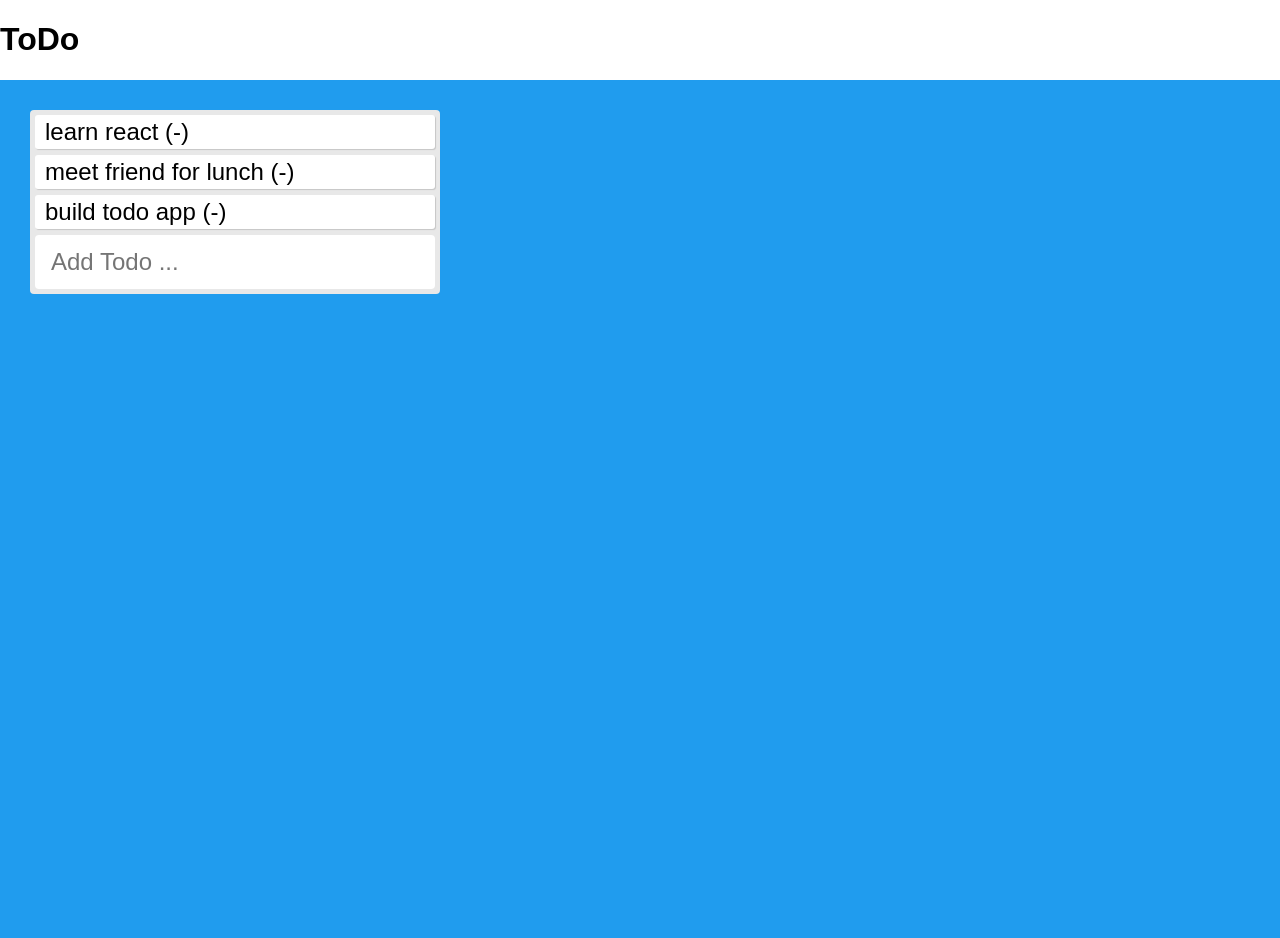
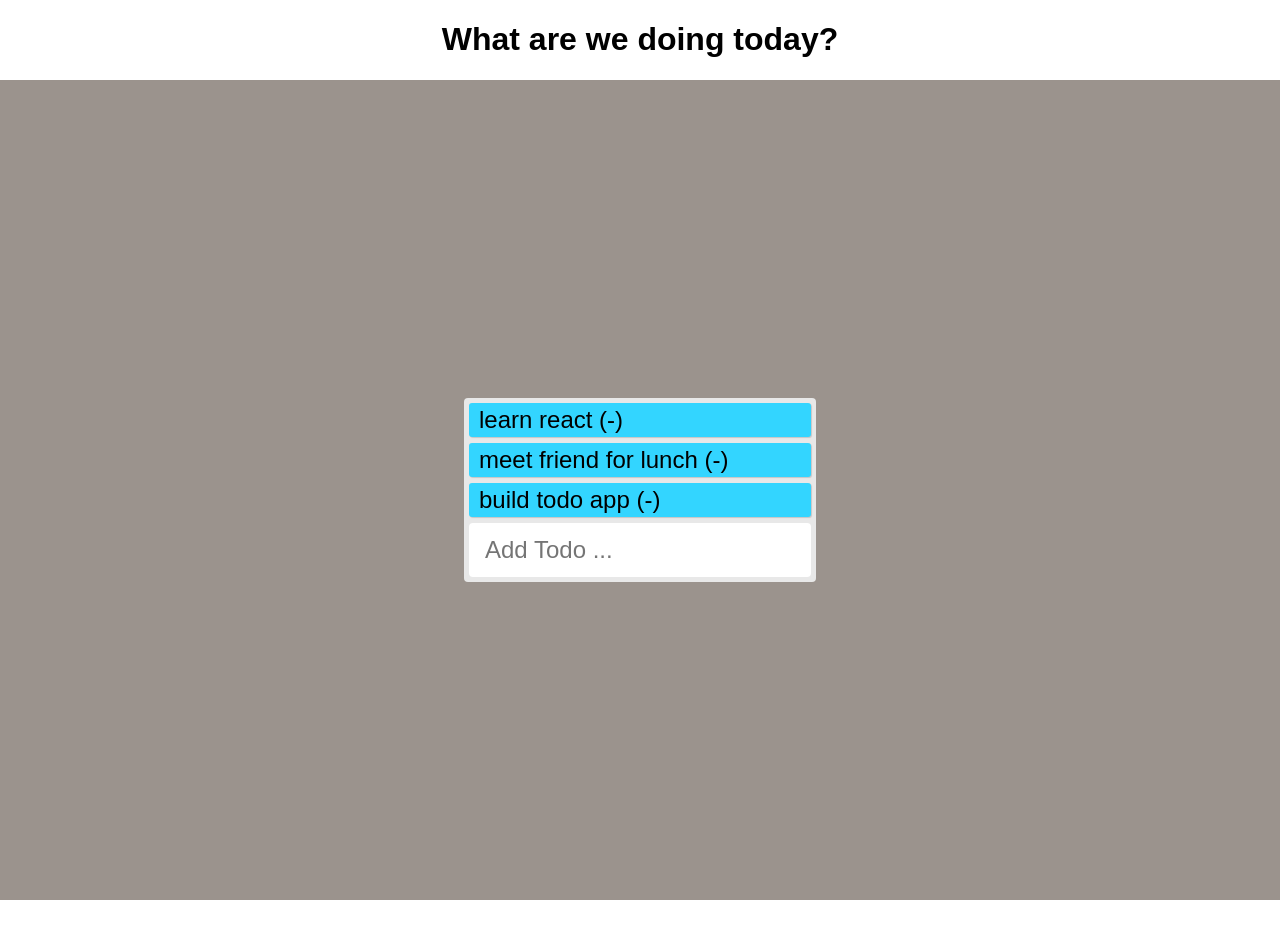
Before and after one commit to gdossantos97/todoreact, a plain HTML site: page index.html in a window 1280 px wide. After the commit the page ends 900 px from the top, so only its background shows below. Drawn offline with nearby package versions, Linux system fonts and the light colour scheme.

Commit message:
Adding some more style

```diff
--- a/index.html
+++ b/index.html
@@ -11,7 +11,7 @@
   </head>
   <body>
 
-    <h1>ToDo</h1>
+    <h1 id="header">What are we doing today?</h1>
 
     <!-- we will put our teact component inside this div -->
     <div id="root"></div>
--- a/styles.css
+++ b/styles.css
@@ -1,18 +1,25 @@
 body {
   margin: 0;
+  text-align: center;
   font-family: 'Arial';
   -webkit-font-smoothing: antialiased;
   -moz-osx-font-smoothing: grayscale;
 }
+
 
 code {
   font-family: Arial;
 }
 
 .app {
-  background: #209cee;
-  padding: 30px;
-  height: 100vh;
+  background: #9B938D;
+  padding: 10px;
+  display: flex;
+  justify-content: center;
+  align-items: center;
+  height:100vh;
+  border: #000000;
+
 }
 
 .todo-list{
@@ -20,10 +27,11 @@ code {
   border-radius: 4px;
   padding: 5px;
   max-width: 400px;
+
 }
 
 .todo{
-  background: #fff;
+  background: #33D5FF;
   box-shadow: 1px 1px 1px rgba(0,0,0, 0.15);
   padding: 3px 10px;
   font-size: 24px;
```
Also changed, not shown: form.js (indentation only), index.js (line endings or trailing spaces).
